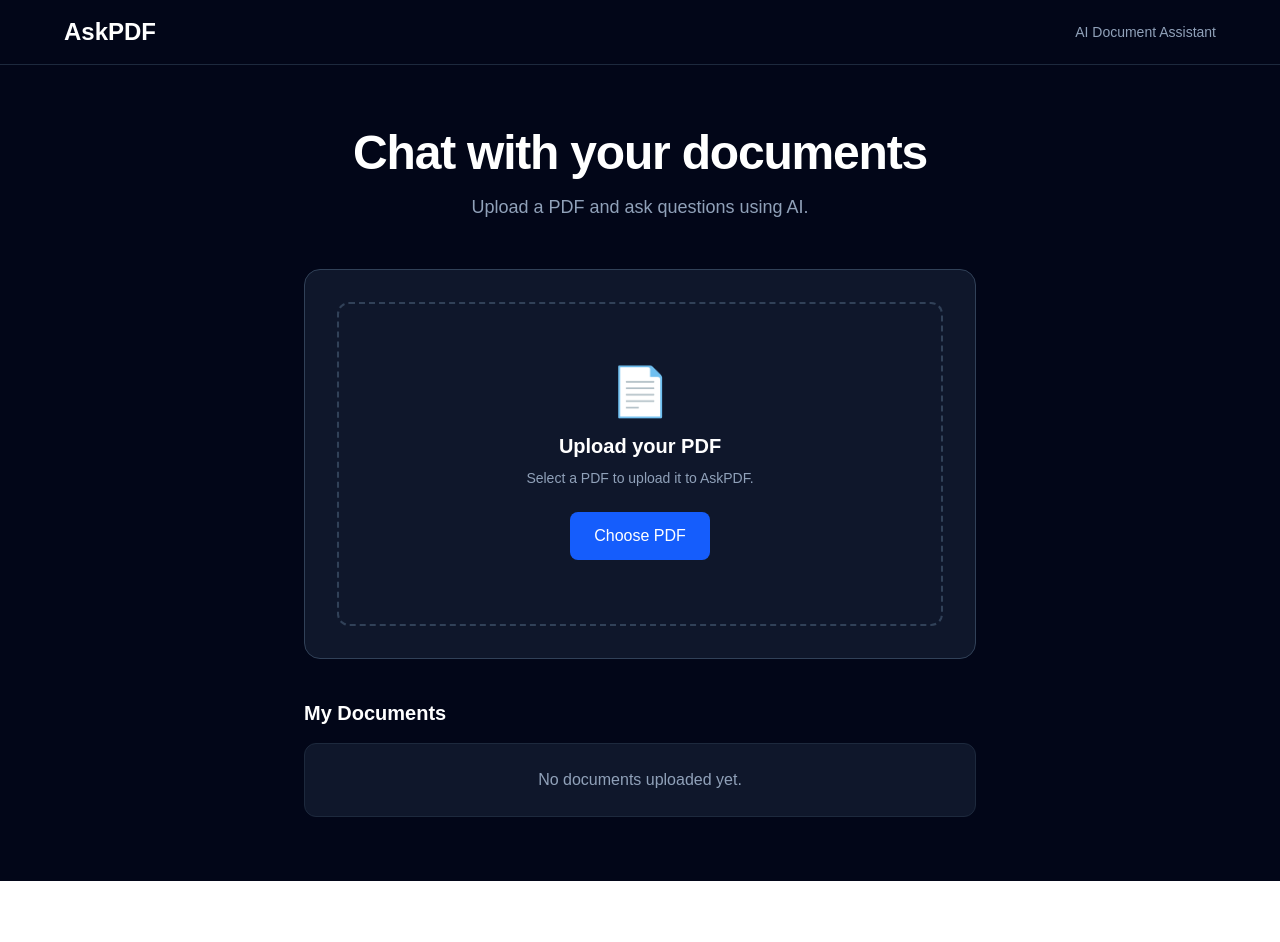
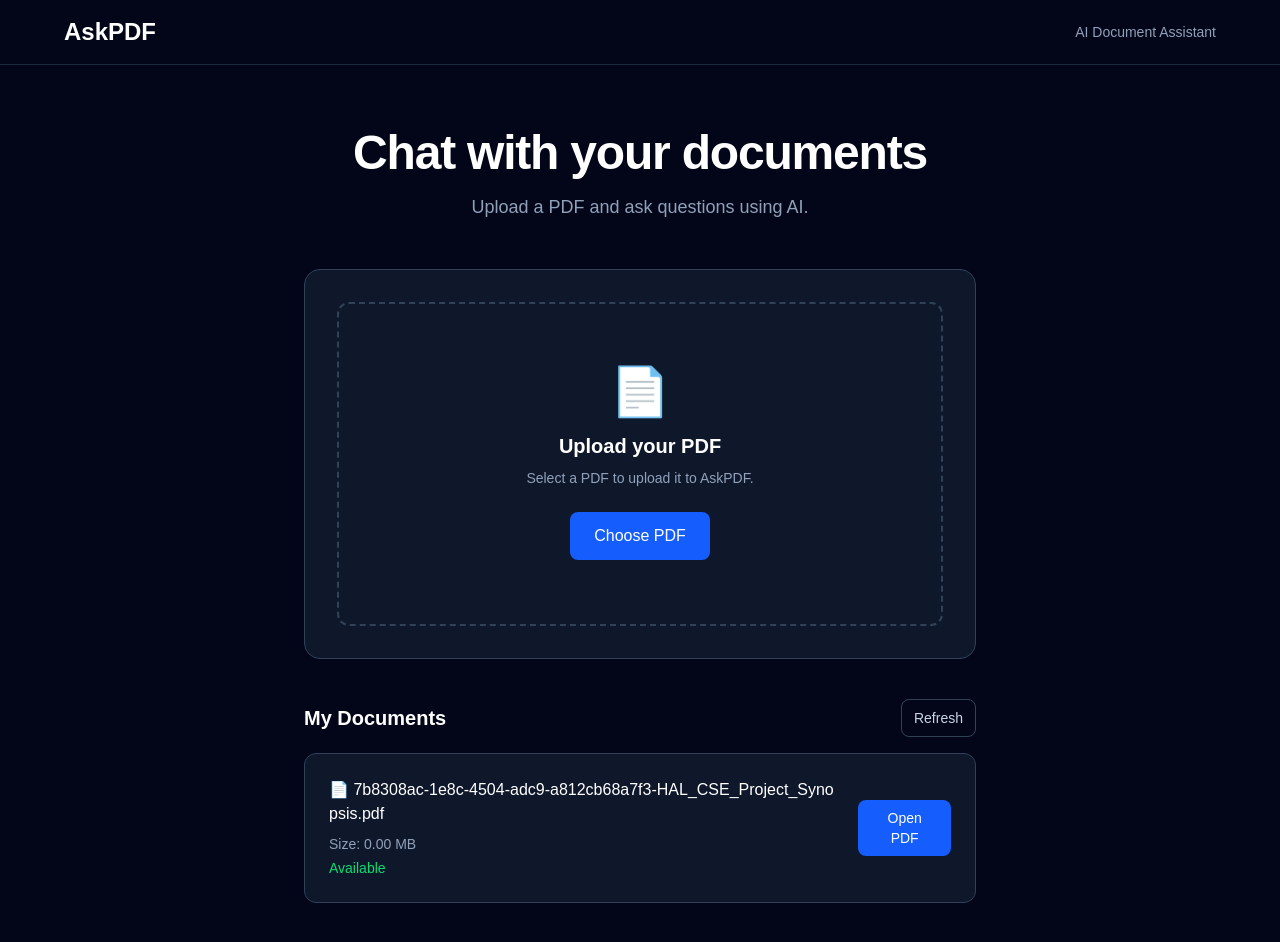
Before and after one commit to AnchalMishra040/AskPDF, a Next.js app: page / in a window 1280 px wide. Shown: the top 942 px of the page. Before the commit the page ends 881 px from the top, so only its background shows below. Built offline with nearby package versions, Linux system fonts and the light colour scheme.

Commit message:
feat: load uploaded documents from server

```diff
--- /dev/null
+++ b/app/api/documents/route.ts
@@ -0,0 +1,47 @@
+import { NextResponse } from "next/server";
+import { readdir, stat } from "node:fs/promises";
+import path from "node:path";
+
+export async function GET() {
+  try {
+    const uploadDirectory = path.join(
+      process.cwd(),
+      "public",
+      "uploads"
+    );
+
+    const files = await readdir(uploadDirectory);
+
+    const documents = [];
+
+    for (const fileName of files) {
+      if (!fileName.toLowerCase().endsWith(".pdf")) {
+        continue;
+      }
+
+      const filePath = path.join(uploadDirectory, fileName);
+      const fileStats = await stat(filePath);
+
+      documents.push({
+        fileName,
+        fileSize: fileStats.size,
+        fileUrl: `/uploads/${fileName}`,
+      });
+    }
+
+    return NextResponse.json({
+      success: true,
+      documents,
+    });
+  } catch (error) {
+    console.error("Documents fetch error:", error);
+
+    return NextResponse.json(
+      {
+        success: false,
+        message: "Unable to fetch documents.",
+      },
+      { status: 500 }
+    );
+  }
+}
--- a/app/page.tsx
+++ b/app/page.tsx
@@ -1,6 +1,6 @@
 "use client";
 
-import { useRef, useState } from "react";
+import { useEffect, useRef, useState } from "react";
 
 type UploadedDocument = {
   fileName: string;
@@ -12,12 +12,35 @@
   const fileInputRef = useRef<HTMLInputElement>(null);
 
   const [selectedFile, setSelectedFile] = useState<File | null>(null);
-  const [uploadedDocument, setUploadedDocument] =
-    useState<UploadedDocument | null>(null);
+  const [documents, setDocuments] = useState<UploadedDocument[]>([]);
 
   const [error, setError] = useState("");
   const [message, setMessage] = useState("");
   const [isUploading, setIsUploading] = useState(false);
+  const [isLoadingDocuments, setIsLoadingDocuments] = useState(true);
+
+  const fetchDocuments = async () => {
+    try {
+      const response = await fetch("/api/documents");
+      const data = await response.json();
+
+      if (!response.ok) {
+        setError(data.message || "Unable to fetch documents.");
+        return;
+      }
+
+      setDocuments(data.documents);
+    } catch (error) {
+      console.error("Documents fetch error:", error);
+      setError("Unable to load documents.");
+    } finally {
+      setIsLoadingDocuments(false);
+    }
+  };
+
+  useEffect(() => {
+    fetchDocuments();
+  }, []);
 
   const handleFileChange = (
     event: React.ChangeEvent<HTMLInputElement>
@@ -71,12 +94,13 @@
       }
 
       setMessage(data.message);
+      setSelectedFile(null);
 
-      setUploadedDocument({
-        fileName: data.fileName,
-        fileSize: data.fileSize,
-        fileUrl: data.fileUrl,
-      });
+      if (fileInputRef.current) {
+        fileInputRef.current.value = "";
+      }
+
+      await fetchDocuments();
     } catch (error) {
       console.error("Upload error:", error);
       setError("Unable to upload PDF. Please try again.");
@@ -174,30 +198,50 @@
         </div>
 
         <div className="mx-auto mt-10 max-w-2xl">
-          <h3 className="mb-4 text-xl font-semibold">
+          <div className="mb-4 flex items-center justify-between">
+            <h3 className="text-xl font-semibold">
               My Documents
             </h3>
 
-          {uploadedDocument ? (
-            <div className="rounded-xl border border-slate-700 bg-slate-900 p-6">
+            <button
+              onClick={fetchDocuments}
+              className="rounded-lg border border-slate-700 px-3 py-2 text-sm text-slate-300 transition hover:bg-slate-800"
+            >
+              Refresh
+            </button>
+          </div>
+
+          {isLoadingDocuments ? (
+            <div className="rounded-xl border border-slate-800 bg-slate-900 p-6 text-center">
+              <p className="text-slate-400">
+                Loading documents...
+              </p>
+            </div>
+          ) : documents.length > 0 ? (
+            <div className="space-y-4">
+              {documents.map((document) => (
+                <div
+                  key={document.fileUrl}
+                  className="rounded-xl border border-slate-700 bg-slate-900 p-6"
+                >
                   <div className="flex flex-col gap-4 sm:flex-row sm:items-center sm:justify-between">
                     <div className="min-w-0">
-                  <p className="font-medium text-white">
-                    📄 {uploadedDocument.fileName}
+                      <p className="break-all font-medium text-white">
+                        📄 {document.fileName}
                       </p>
 
                       <p className="mt-2 text-sm text-slate-400">
                         Size:{" "}
-                    {(uploadedDocument.fileSize / (1024 * 1024)).toFixed(2)} MB
+                        {(document.fileSize / (1024 * 1024)).toFixed(2)} MB
                       </p>
 
                       <p className="mt-1 text-sm text-green-400">
-                    Uploaded successfully
+                        Available
                       </p>
                     </div>
 
                     <a
-                  href={uploadedDocument.fileUrl}
+                      href={document.fileUrl}
                       target="_blank"
                       rel="noopener noreferrer"
                       className="rounded-lg bg-blue-600 px-4 py-2 text-center text-sm font-medium transition hover:bg-blue-700"
@@ -205,6 +249,8 @@
                       Open PDF
                     </a>
                   </div>
+                </div>
+              ))}
             </div>
           ) : (
             <div className="rounded-xl border border-slate-800 bg-slate-900 p-6 text-center">
```
Lines whose indentation alone changed are shown as unchanged.
